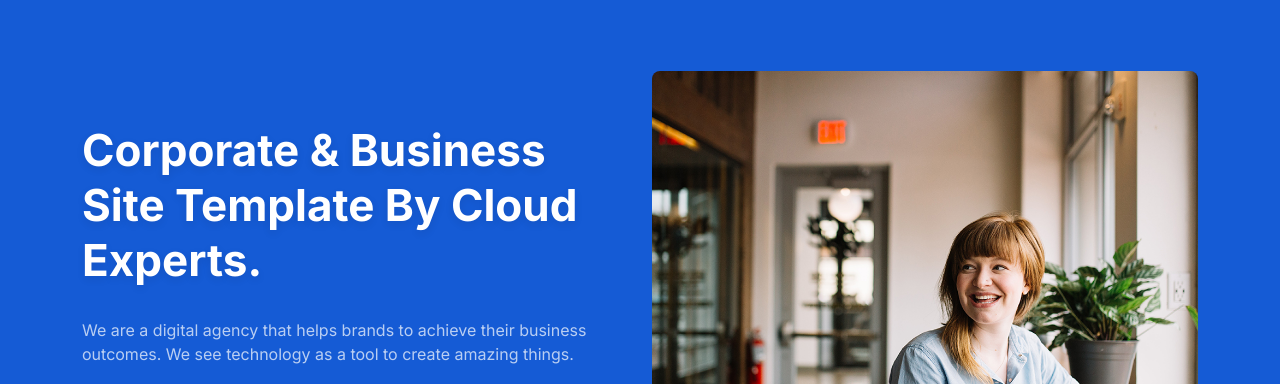
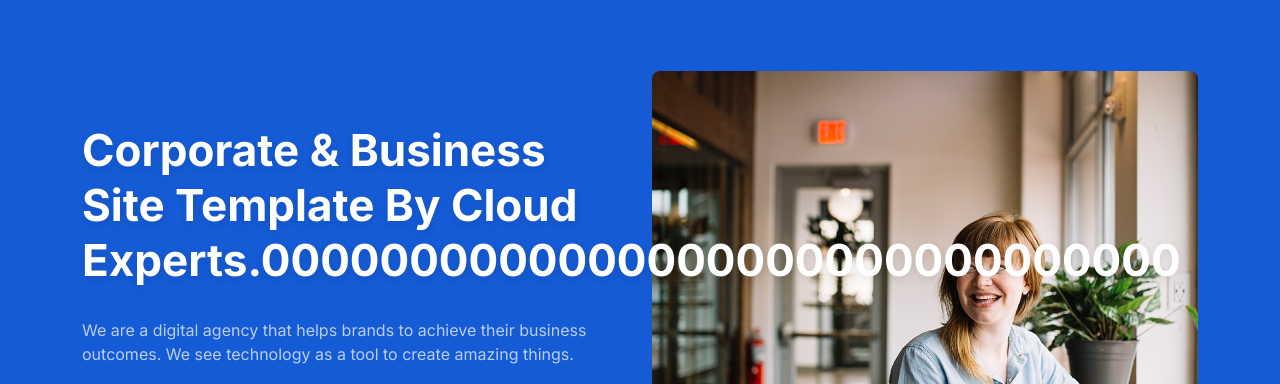
Before and after one commit to cloudexpertsltd/htmlsite, a plain HTML site: page index.html in a window 1280 px wide. Shown: the part 89-473 px from the top of the page. Drawn offline with Linux system fonts and the light colour scheme.

Commit message:
Update index.html

```diff
--- a/index.html
+++ b/index.html
@@ -133,7 +133,7 @@
       <div class="row align-items-center">
         <div class="col-lg-6 col-md-12 col-12">
           <div class="header-content">
-            <h1>Corporate & Business Site Template by Cloud Experts.</h1>
+            <h1>Corporate & Business Site Template by Cloud Experts.0000000000000000000000000000000</h1>
             <p>
               We are a digital agency that helps brands to achieve their
               business outcomes. We see technology as a tool to create amazing
```
